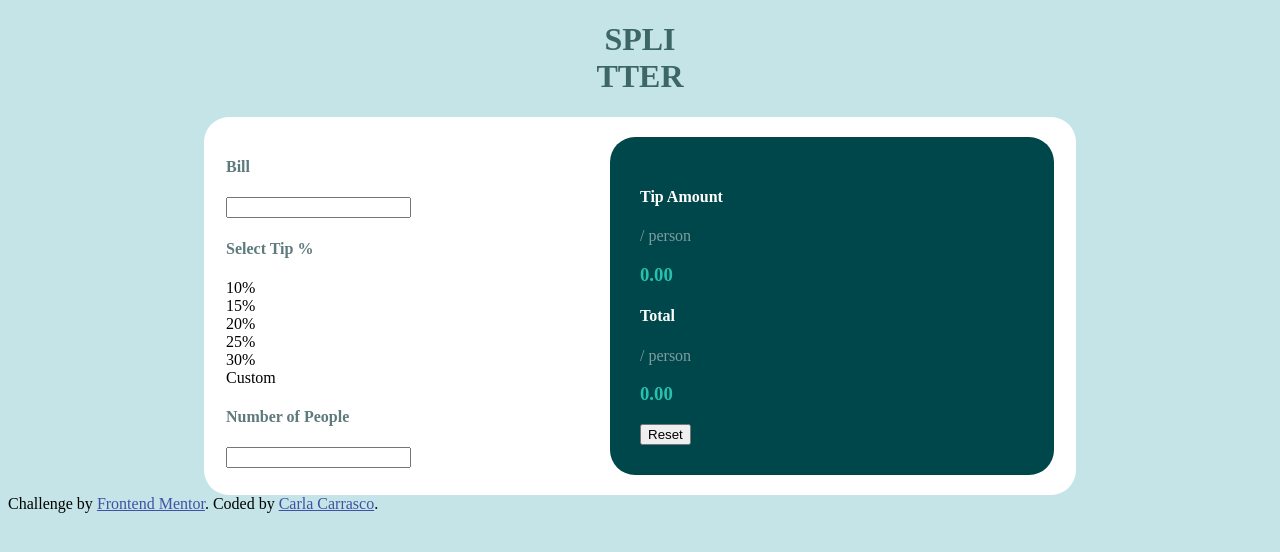
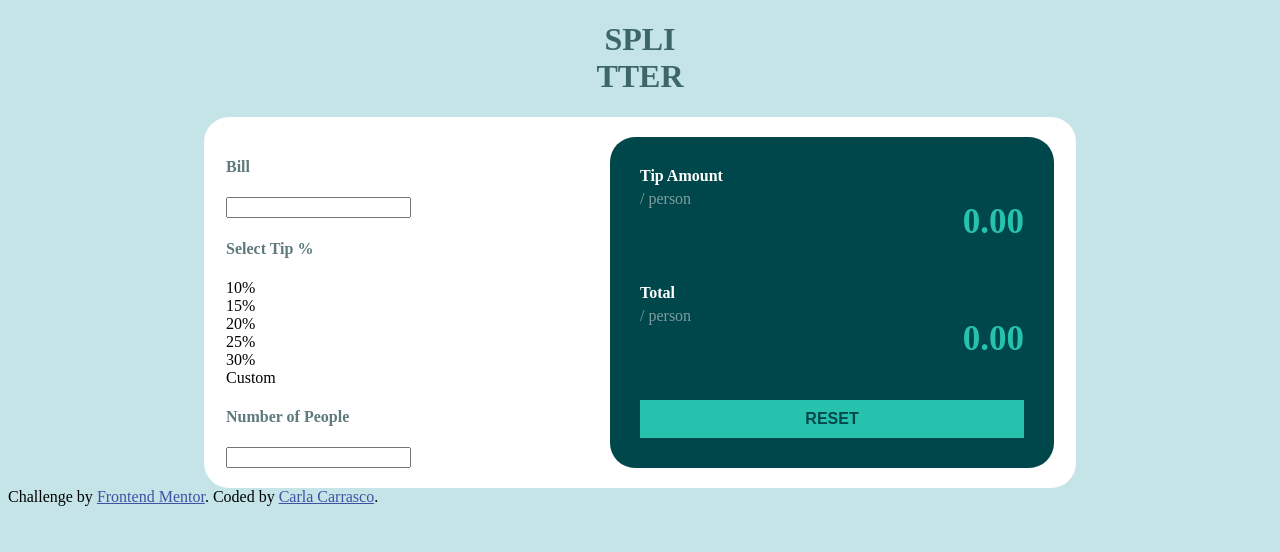
Before and after one commit to CarlaCarrasco/tip-calculator-app, a plain HTML site: page index.html in a window 1280 px wide. Drawn offline with Linux system fonts and the light colour scheme.

Commit message:
styling for col-two

```diff
--- a/index.html
+++ b/index.html
@@ -38,21 +38,21 @@
       <input />
     </div>
     <div class="col-two">
-      <div>
+      <div class="col-two-flex">
         <div>
           <h4>Tip Amount</h4>
           <p>/ person</p>
         </div>
         <h3>0.00</h3>
       </div>
-      <div>
+      <div class="col-two-flex">
         <div>
           <h4>Total</h4>
           <p>/ person</p>
         </div>
         <h3>0.00</h3>
       </div>
-      <button>Reset</button>
+      <button class="reset-btn">RESET</button>
     </div>
   </div>
   <div class="attribution">
--- a/style.css
+++ b/style.css
@@ -26,6 +26,9 @@ h1 {
     color: #5E7A7D;
 }
 .col-two {
+    display: flex;
+    flex-direction: column;
+    justify-content: space-between;
     background-color: #00474B;
     border-radius: 25px;
     padding: 30px;
@@ -33,11 +36,32 @@ h1 {
 
 .col-two h3 {
     color: #26C2AE;
+    font-size: 35px;
 }
 .col-two h4{
     color: #FFF;
+    margin: 0 0 5px 0;
 }
 
 .col-two p {
     color: #7F9D9F;
+    margin: 0;
 }
+
+.col-two-flex{
+    display: flex;
+    justify-content: space-between;
+}
+
+.reset-btn {
+    background-color: #26C2AE;
+    font-size: 16px;
+    color: #00474B;
+    text-decoration: none;
+    border: none;
+    padding: 10px;
+    width: 30vw;
+    text-transform: uppercase;
+    font-weight: 600;
+
+}
```
